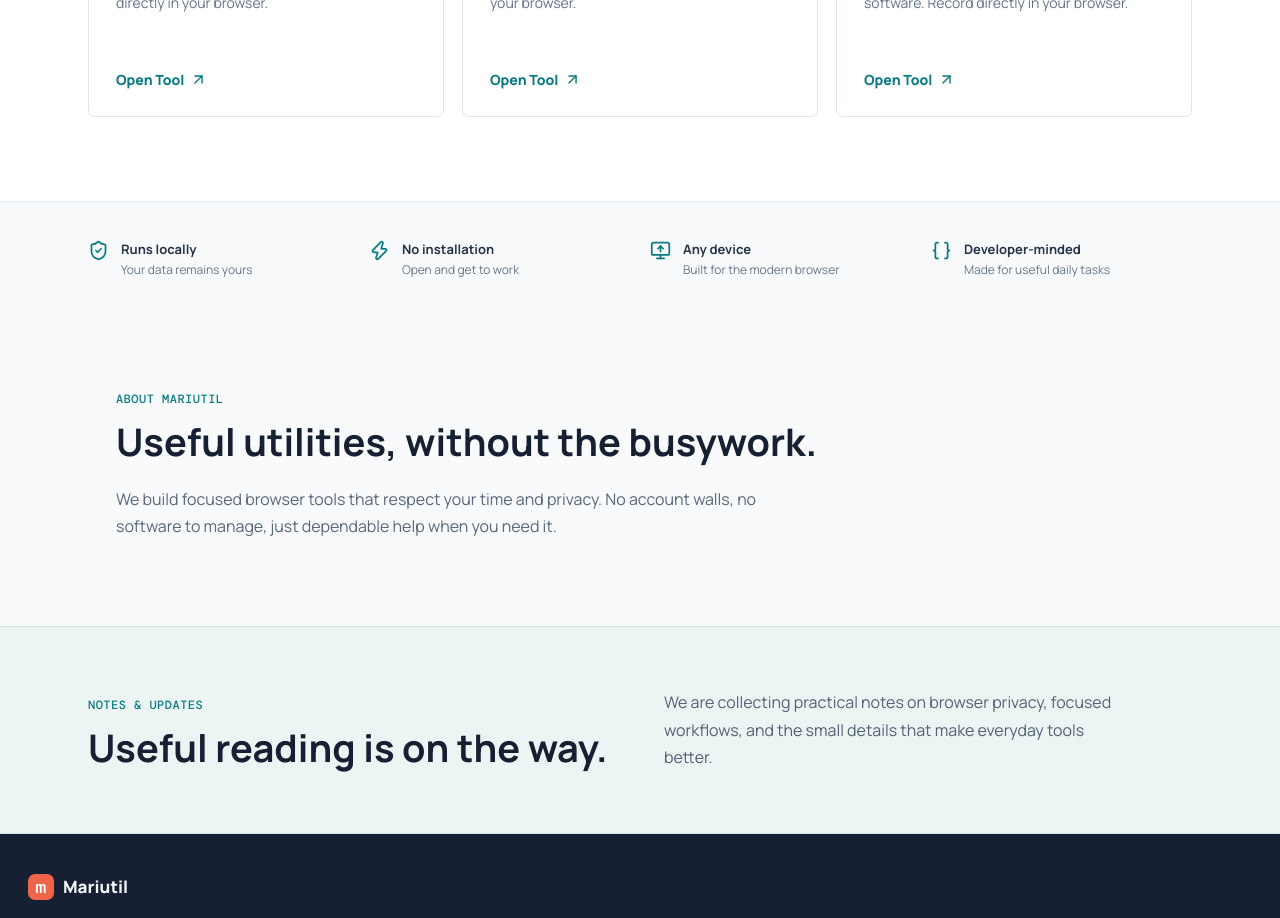
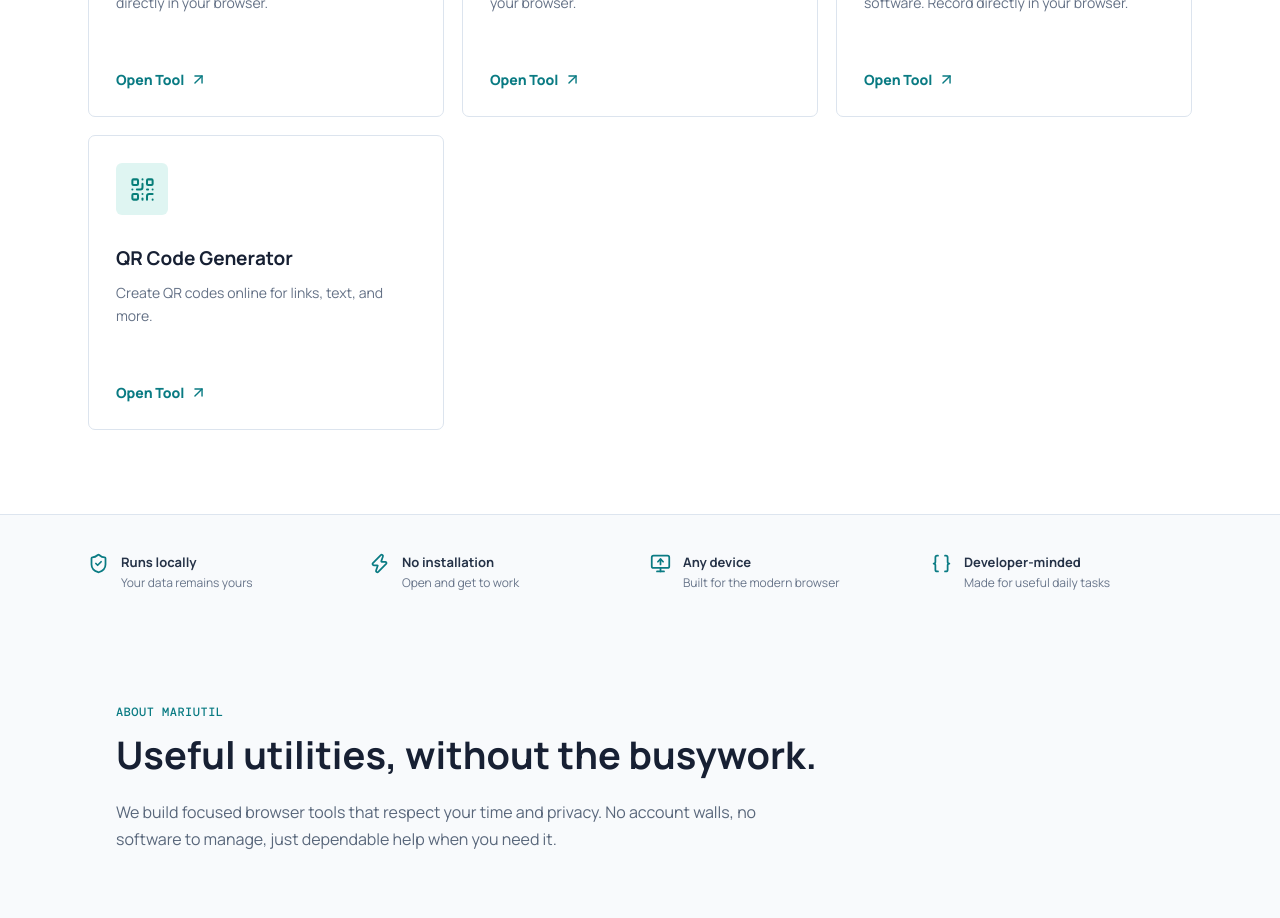
Before and after one commit to poreddymadhukar/mariutil-home, a React (Vite) app: page / in a window 1280 px wide. Shown: the part 1120-2038 px from the top of the page. Built offline with nearby package versions, Linux system fonts and the light colour scheme; no server answers.

Commit message:
Add QR code generator utility

```diff
--- a/index.html
+++ b/index.html
@@ -84,6 +84,16 @@
               "url": "https://screen.mariutil.com/",
               "description": "Record your screen online without installing software. Record directly in your browser."
             }
+          },
+          {
+            "@type": "ListItem",
+            "position": 5,
+            "item": {
+              "@type": "WebApplication",
+              "name": "QR Code Generator",
+              "url": "https://qr.mariutil.com/",
+              "description": "Create QR codes online for links, text, and more."
+            }
           }
         ]
       }
--- a/src/App.tsx
+++ b/src/App.tsx
@@ -5,6 +5,7 @@ import {
   CodeXml,
   KeyRound,
   MonitorUp,
+  QrCode,
   ShieldCheck,
   Sparkles,
   Zap,
@@ -68,6 +69,13 @@ const tools: Tool[] = [
     href: "https://screen.mariutil.com/",
     icon: MonitorUp,
     accent: "coral",
+  },
+  {
+    name: "QR Code Generator",
+    description: "Create QR codes online for links, text, and more.",
+    href: "https://qr.mariutil.com/",
+    icon: QrCode,
+    accent: "teal",
   },
 ];
 
```
